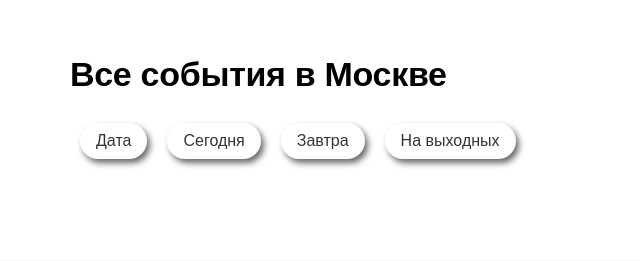
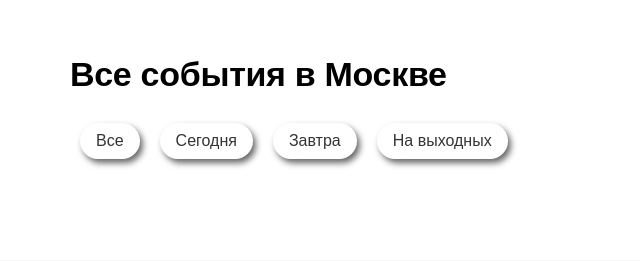
Before and after one commit to iizakharov/IamGO, a Django app: page /events/ in a window 1280 px wide. Shown: the part 115-376 px from the top of the page, without its empty margins (0-640 px from the left). Run offline with Django 3.2, Linux system fonts and the light colour scheme; data that the repository does not hold is empty; some libraries are stand-ins or nearby versions.

Commit message:
Change calendar filter to all

```diff
--- a/mainapp/templates/mainapp/includes/inc_date_menu.html
+++ b/mainapp/templates/mainapp/includes/inc_date_menu.html
@@ -1,5 +1,5 @@
 <ul class="menu-date">
-	<li><a href="{{ request.path }}?first_date=06.07.2019">Дата</a></li>
+	<li><a href="{{ request.path }}">Все</a></li>
 	<li><a href="{{ request.path }}?first_date={{ today }}">Сегодня</a></li>
 	<li><a href="{{ request.path }}?first_date={{ tomorrow }}">Завтра</a></li>
 	<li><a href="{{ request.path }}?first_date={{ first_date }}&second_date={{ second_date }}">На выходных</a></li>
```
